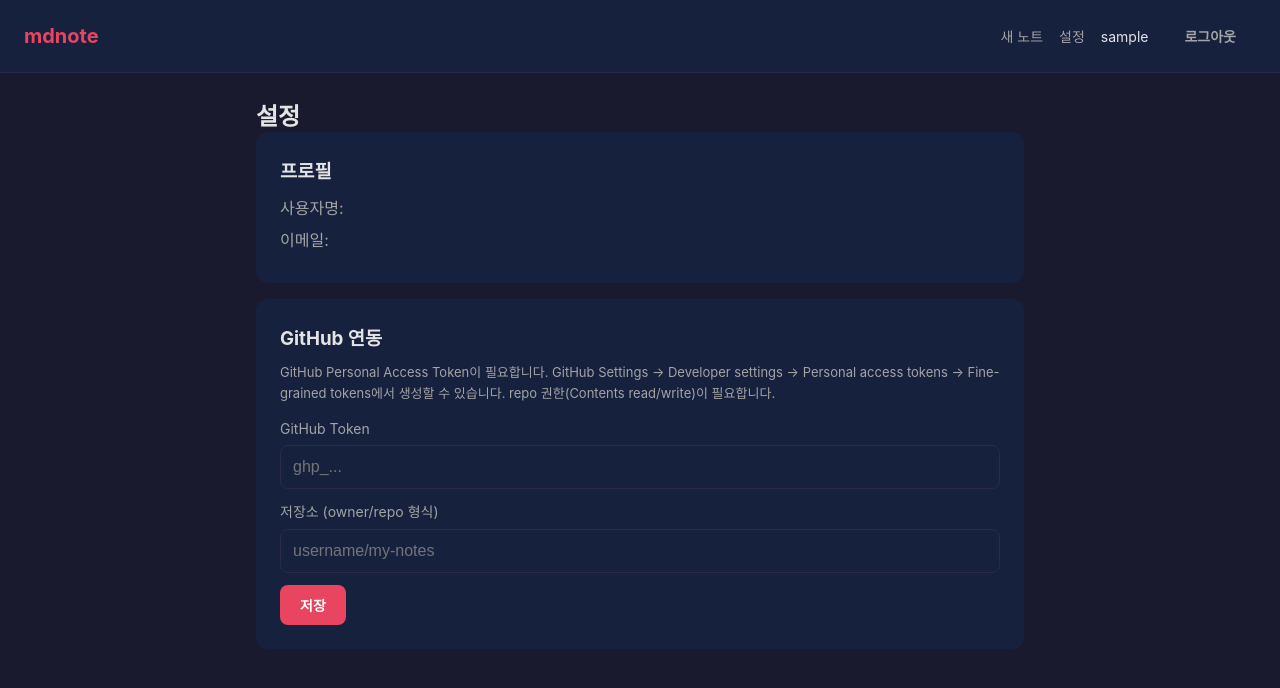
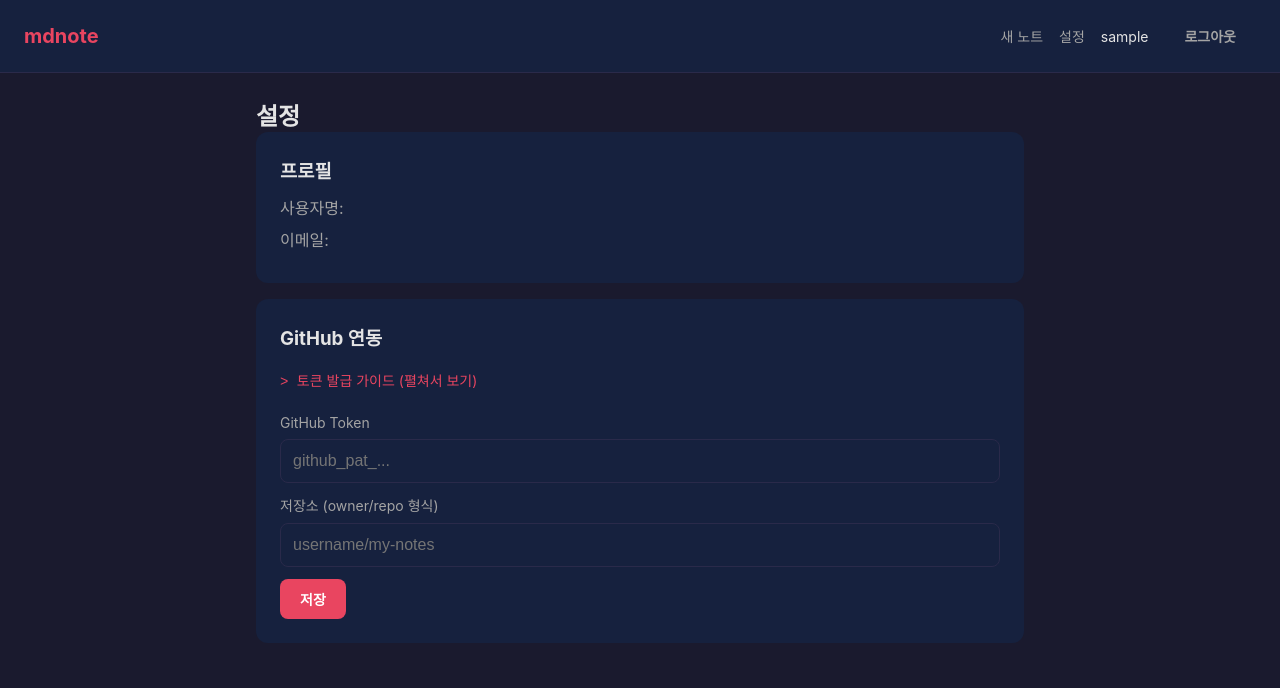
Before and after one commit to gemdoq/mdnote, a React (Vite) app in the folder frontend/: page /settings in a window 1280 px wide. Shown: the top 688 px of the page. Built offline with nearby package versions, Linux system fonts and the light colour scheme; no server answers; sample sign-in values are in the browser's storage.

Commit message:
feat: 설정 페이지에 GitHub 토큰 발급 가이드 추가
- 접이식(details) UI로 토큰 발급 단계별 안내 추가
- 사전 준비(계정 생성, 저장소 생성)부터 토큰 발급까지 상세 설명
- 토큰 발급 페이지 직접 링크 포함

```diff
--- a/frontend/src/pages/SettingsPage.tsx
+++ b/frontend/src/pages/SettingsPage.tsx
@@ -42,18 +42,37 @@ export default function SettingsPage() {
 
       <section className="settings-section">
         <h3>GitHub 연동</h3>
-        <p className="settings-help">
-          GitHub Personal Access Token이 필요합니다.
-          GitHub Settings → Developer settings → Personal access tokens → Fine-grained tokens에서
-          생성할 수 있습니다. repo 권한(Contents read/write)이 필요합니다.
-        </p>
+        <details className="token-guide">
+          <summary className="token-guide-toggle">토큰 발급 가이드 (펼쳐서 보기)</summary>
+          <div className="token-guide-content">
+            <p className="guide-title">사전 준비</p>
+            <ol>
+              <li>GitHub 계정이 없다면 <a href="https://github.com/signup" target="_blank" rel="noopener noreferrer">github.com/signup</a>에서 가입합니다.</li>
+              <li>노트를 저장할 저장소(repository)를 하나 만듭니다. 저장소 이름은 자유롭게 지정하세요. (예: my-notes)</li>
+            </ol>
+
+            <p className="guide-title">토큰 발급 방법</p>
+            <ol>
+              <li>GitHub에 로그인한 상태에서 <a href="https://github.com/settings/tokens?type=beta" target="_blank" rel="noopener noreferrer">Fine-grained token 발급 페이지</a>로 이동합니다.</li>
+              <li><strong>Generate new token</strong> 버튼을 클릭합니다.</li>
+              <li><strong>Token name</strong>: 원하는 이름 입력 (예: mdnote)</li>
+              <li><strong>Expiration</strong>: 토큰 만료일을 선택합니다. (최대 1년)</li>
+              <li><strong>Repository access</strong>: <strong>"Only select repositories"</strong>를 선택하고, 위에서 만든 저장소를 선택합니다.</li>
+              <li><strong>Permissions</strong> 섹션에서 <strong>"Repository permissions"</strong>를 펼칩니다.</li>
+              <li><strong>Contents</strong> 항목을 찾아 <strong>"Read and write"</strong>로 변경합니다.</li>
+              <li>나머지 권한은 건드리지 않아도 됩니다.</li>
+              <li>하단의 <strong>"Generate token"</strong> 버튼을 클릭합니다.</li>
+              <li>생성된 토큰(<code>github_pat_...</code>)을 복사하여 아래에 붙여넣습니다. 이 토큰은 한 번만 표시되니 바로 붙여넣어주세요.</li>
+            </ol>
+          </div>
+        </details>
         {message && <div className="success-message">{message}</div>}
         <form onSubmit={handleSubmit}>
           <label>
             GitHub Token
             <input
               type="password"
-              placeholder={profile?.hasGithubToken ? '(설정됨 - 변경하려면 입력)' : 'ghp_...'}
+              placeholder={profile?.hasGithubToken ? '(설정됨 - 변경하려면 입력)' : 'github_pat_...'}
               value={githubToken}
               onChange={(e) => setGithubToken(e.target.value)}
               required={!profile?.hasGithubToken}
--- a/frontend/src/styles/global.css
+++ b/frontend/src/styles/global.css
@@ -390,6 +390,74 @@ button {
   margin-bottom: 16px !important;
 }
 
+.token-guide {
+  margin-bottom: 16px;
+}
+
+.token-guide-toggle {
+  color: var(--accent);
+  font-size: 14px;
+  cursor: pointer;
+  padding: 8px 0;
+  list-style: none;
+}
+
+.token-guide-toggle::-webkit-details-marker {
+  display: none;
+}
+
+.token-guide-toggle::before {
+  content: '> ';
+  font-family: monospace;
+}
+
+.token-guide[open] > .token-guide-toggle::before {
+  content: 'v ';
+}
+
+.token-guide-content {
+  margin-top: 12px;
+  padding: 16px;
+  background-color: var(--bg-primary);
+  border-radius: 8px;
+  font-size: 13px;
+  line-height: 1.8;
+  color: var(--text-secondary);
+}
+
+.token-guide-content .guide-title {
+  color: var(--text-primary);
+  font-weight: 600;
+  font-size: 14px;
+  margin-top: 16px;
+  margin-bottom: 8px;
+}
+
+.token-guide-content .guide-title:first-child {
+  margin-top: 0;
+}
+
+.token-guide-content ol {
+  padding-left: 20px;
+  margin-bottom: 8px;
+}
+
+.token-guide-content li {
+  margin-bottom: 6px;
+}
+
+.token-guide-content code {
+  background-color: var(--bg-card);
+  padding: 2px 6px;
+  border-radius: 4px;
+  font-size: 12px;
+}
+
+.token-guide-content a {
+  color: var(--accent);
+  text-decoration: underline;
+}
+
 .settings-section label {
   display: block;
   font-size: 14px;
```
